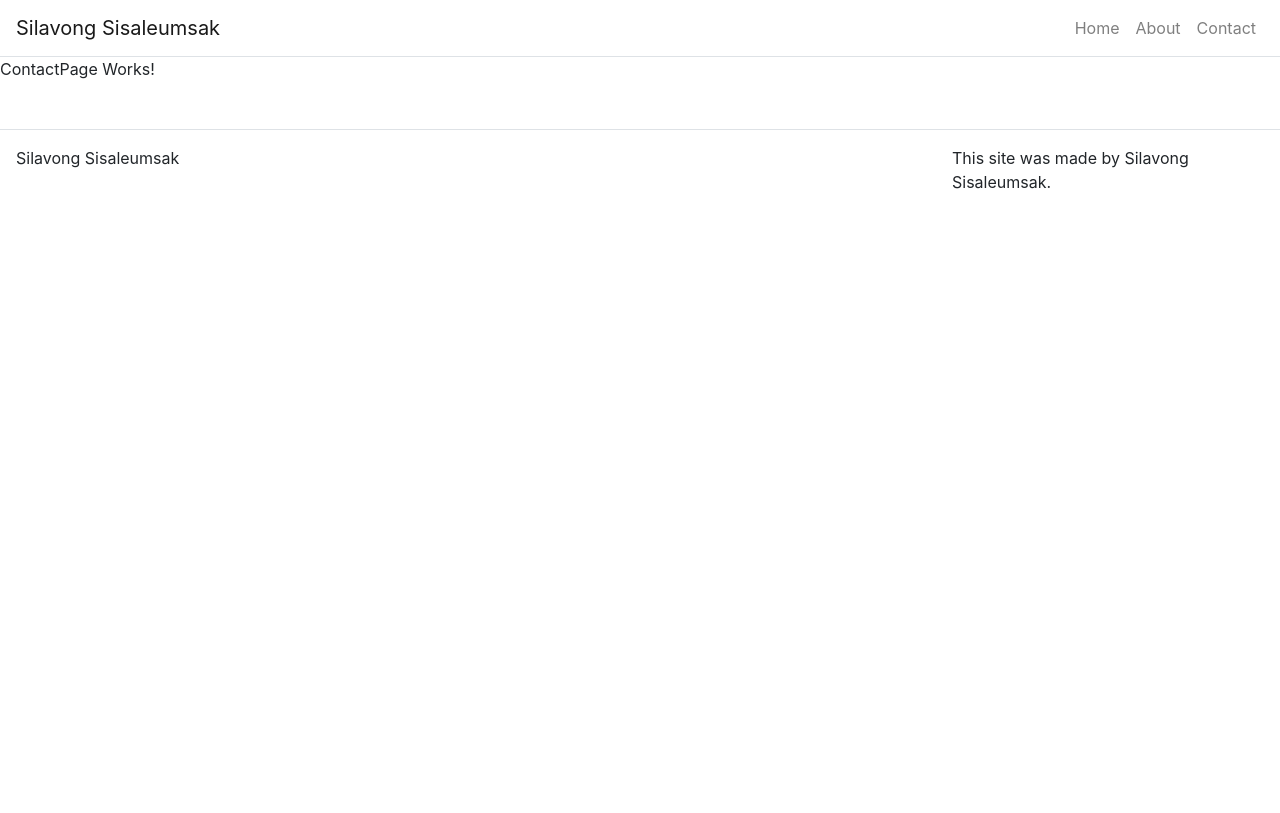
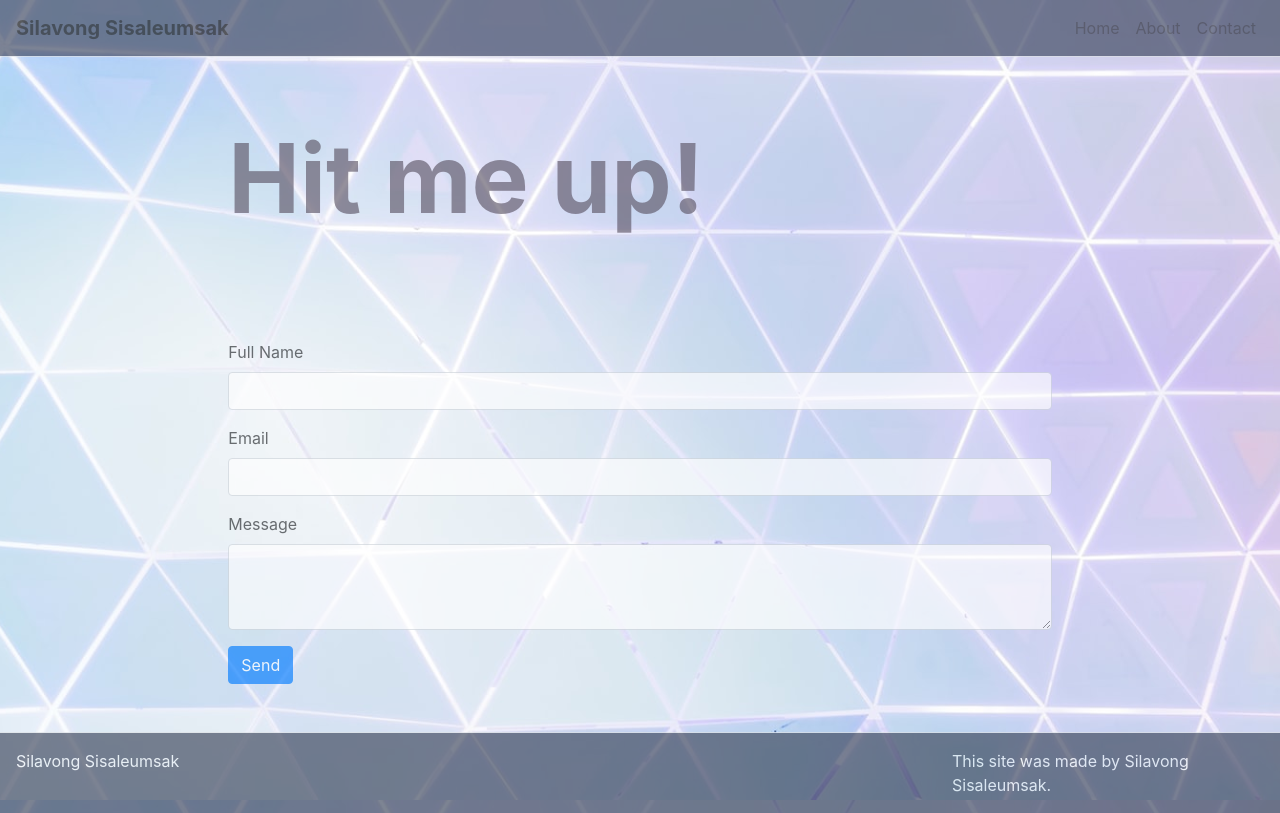
Before and after one commit to silmasis/react-portfolio, a React (Create React App) app: page /contact in a window 1280 px wide. Built offline with nearby package versions, Linux system fonts and the light colour scheme.

Commit message:
added some css

```diff
--- a/src/App.js
+++ b/src/App.js
@@ -40,7 +40,7 @@
       <Router>
 
           <Container className="p-0" fluid={true}>
-            <Navbar className="border-bottom" bg="transparent" expand="lg">
+            <Navbar className="border-bottom" expand="lg">
                 <Navbar.Brand>Silavong Sisaleumsak</Navbar.Brand>
 
                 <Navbar.Toggle className="border-0" aria-controls="navbar-toggle" />
--- a/src/components/Carousel.js
+++ b/src/components/Carousel.js
@@ -2,7 +2,6 @@
 
 import Card from '../components/Card'
 
-import headshot from '../assets/images/headshot.jpg';
 import { Container, Row } from 'react-bootstrap';
 
 class Carousel extends React.Component {
@@ -15,7 +14,7 @@
                     id: 0,
                     title: 'Movie Hangman',
                     subTitle: 'Hangman',
-                    imgSrc: headshot,
+                    //imgSrc: '',
                     link: 'http://silmasis.github.io/Word_Guess_Game/',
                     selected: false
                 },
@@ -23,7 +22,7 @@
                     id: 1,
                     title: 'NFL Trivia',
                     subTitle: 'Test your NFL knowledge!',
-                    imgSrc: headshot,
+                    //imgSrc: '',
                     link: 'http://silmasis.github.io/TriviaGame/',
                     selected: false
                 },
@@ -31,7 +30,7 @@
                     id: 2,
                     title: 'Can I Make It?',
                     subTitle: 'A food app',
-                    imgSrc: headshot,
+                    //imgSrc: '',
                     link: '',
                     selected: false
                 },
--- /dev/null
+++ b/src/components/Content.js
@@ -0,0 +1,17 @@
+import React from 'react';
+import { Container, Row, Col } from 'react-bootstrap';
+
+function Content(props) {
+
+    return(
+        <Container fluid={true}>
+            <Row className="justify-content-center">
+                <Col md={8}>
+                    {props.children}
+                </Col>
+            </Row>
+        </Container>
+    )
+}
+
+export default Content;
--- a/src/index.css
+++ b/src/index.css
@@ -5,6 +5,13 @@
     sans-serif;
   -webkit-font-smoothing: antialiased;
   -moz-osx-font-smoothing: grayscale;
+  position: relative;
+  opacity: 0.65;
+  background-image: url("assets/images/background.jpg");
+  background-attachment: fixed;
+  background-position: center;
+  background-repeat: no-repeat;
+  background-size: cover;
 }
 
 code {
@@ -12,6 +19,28 @@
     monospace;
 }
 
+.navbar {
+  background: #3a445D;
+}
+
+.navbar-brand {
+  font-size: 24px;
+  font-weight: bold;
+  color: #edf2f6;
+}
+
+.nav-link {
+  color: #edf2f6;
+}
+
+h1 {
+  color: #5e5768;
+}
+
+footer {
+  background-color: #3a445a;
+  color: #edf2f6;
+}
 
 .project-card {
   margin: 20px;
@@ -38,3 +67,13 @@
   font-size: 16px;
   margin: 0px;
 }
+
+.success-msg {
+  color: #57a773;
+  padding: 10px 15px;
+}
+
+.err-msg {
+  color: #ee6352;
+  padding: 10px 15px;
+}
--- a/src/pages/AboutPage.js
+++ b/src/pages/AboutPage.js
@@ -1,9 +1,19 @@
 import React from 'react';
+import Hero from '../components/Hero';
+import Content from '../components/Content';
 
 function AboutPage(props) {
 
     return(
-        <p>AboutPage Works!</p>
+        <div>
+            <Hero title={props.title} />
+
+            <Content>
+                <p> Hello, my name is Silavong. I am a Front-end Web Developer leveraging a background in Music and Customer Service to build an aesthetic and intuitive user experience on the web. I recently earned a certificate in Full Stack Development from the University of Central Florida, with newly developed skills in JavaScript, CSS, React.js, and responsive web design.</p>
+                <p> I am very passionate about turning creative ideas into amazing web apps, with a focus on visual design and development.</p>
+                <p> I applied aspects of UI/UX and agile development in a recent project where I worked in a team of four  to develop a single-page MERN app that helps home-cooks look up new recipes with the ingredients they have right at home. </p>
+            </Content>
+        </div>
     );
 }
 
--- a/src/pages/ContactPage.js
+++ b/src/pages/ContactPage.js
@@ -1,10 +1,75 @@
 import React from 'react';
 
-function ContactPage(props) {
+import Hero from '../components/Hero';
+import Content from '../components/Content';
+import { Form, Button } from 'react-bootstrap';
 
-    return(
-        <p>ContactPage Works!</p>
-    );
+class ContactPage extends React.Component {
+
+    constructor(props) {
+        super(props);
+        this.state = {
+            name: '',
+            email: '',
+            message: '',
+            disabled: false,
+            emailSent: null,
+        }
+    }
+
+    handleChange = (event) => {
+
+        const target = event.target;
+        const value = target.type === 'checkbox' ? target.checked : target.value;
+        const name = target.name;
+
+        this.setState({
+            [name]: value
+        })
+    }
+
+
+    handleSubmit = (event) => {
+        event.preventDefault();
+
+        this.setState({
+            disabled: true
+        })
+    }
+
+    render() {
+        return(
+            <div>
+                <Hero title={this.props.title} />
+
+                <Content>
+                    <Form onSubmit={this.handleSubmit}>
+                        <Form.Group>
+                            <Form.Label htmlFor="full-name">Full Name</Form.Label>
+                            <Form.Control id="full-name" name="name" type="text" value={this.state.name} onChange={this.handleChange} />
+                        </Form.Group>
+
+                        <Form.Group>
+                            <Form.Label htmlFor="email">Email</Form.Label>
+                            <Form.Control id="email" name="email" type="email" value={this.state.email} onChange={this.handleChange} />
+                        </Form.Group>
+
+                        <Form.Group>
+                            <Form.Label htmlFor="message">Message</Form.Label>
+                            <Form.Control id="message" name="message" as="textarea" rows="3" value={this.state.email} onChange={this.handleChange} />
+                        </Form.Group>
+
+                        <Button className="d-inline-block" variant="primary" type="submit" disabled={this.state.disabled}>
+                            Send
+                        </Button>
+
+                        {this.state.emailSent === true && <p className="d-inline success-msg">Email Sent</p>}
+                        {this.state.emailSent === false && <p className="d-inline err-msg">Email Not Sent</p>}
+                    </Form>
+                </Content>
+            </div>
+        );
+    }
 }
 
 export default ContactPage;
```
